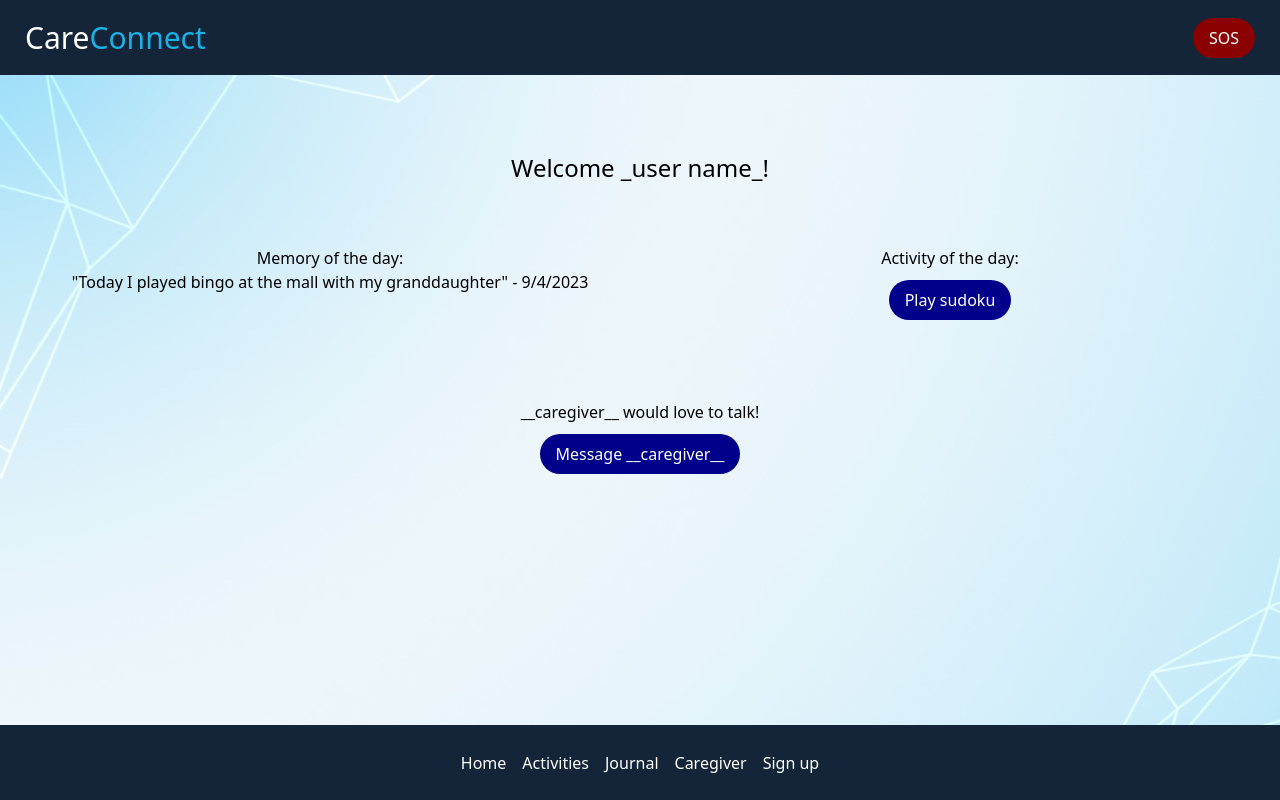
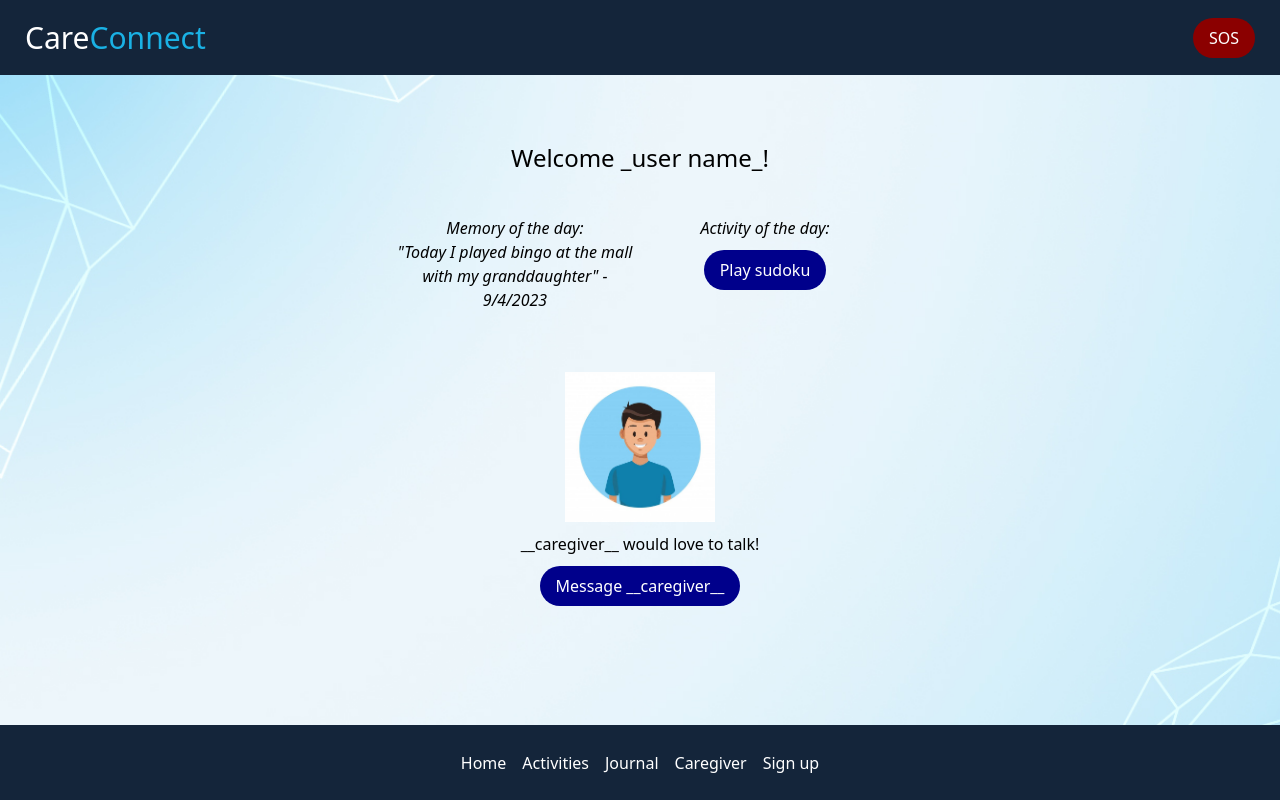
Before and after one commit to joshuaenoch/care-connect, a React (Vite) app in the folder CareConnect/: page / in a window 1280 px wide. Built offline with nearby package versions, Linux system fonts and the light colour scheme.

Commit message:
even more homepage css

```diff
--- a/CareConnect/src/index.css
+++ b/CareConnect/src/index.css
@@ -121,6 +121,8 @@ textarea:focus {
   align-items: center;
   text-align: center;
   margin-bottom: 20px;
+  color: black;
+  font-style: italic;
   /*border: 2px solid lightgrey;
   background-color: white;*/
 }
@@ -128,4 +130,16 @@ textarea:focus {
 .ofthedays {
   display: flex;
   justify-content:space-between;
+  margin: 0 auto;
+  max-width: 500px;
 }
+
+.image-container {
+  display: flex;
+  justify-content: center;
+  margin-bottom: 10px
+}
+
+.image-container img {
+  margin: 0 auto;
+}
--- a/CareConnect/src/pages/HomePage.jsx
+++ b/CareConnect/src/pages/HomePage.jsx
@@ -10,23 +10,28 @@ export default function HomePage() {
 
     return (
         <div className="home-container">
-            <h2 className = "title" style={{margin: "60px 0px 60px 0px"}}>Welcome _user name_!</h2>
+            <h2 className = "title" style={{margin: "50px 0px 40px 0px"}}>Welcome _user name_!</h2>
             <div className = "ofthedays">
                 <div className = "oftheday">
                     <div>Memory of the day:</div>
-                    <div style={{marginBottom:"60px", textAlign:"center"}}>"Today I played bingo at the mall with my granddaughter" - 9/4/2023</div>
+                    <div style={{marginBottom:"40px", textAlign:"center"}}>"Today I played bingo at the mall with my granddaughter" - 9/4/2023</div>
                 </div>
                 <div className = "oftheday">
                     <div>Activity of the day:</div>
                     <button
-                        style={{ backgroundColor: "darkblue", color: "white", marginTop: "10px", marginBottom: "60px" }}
+                        style={{ backgroundColor: "darkblue", color: "white", marginTop: "10px", marginBottom: "40px" }}
                         onClick={() => handleClick("/sudoku")}
                     >
                         Play sudoku
                     </button>
                 </div>
             </div>
-            <div>__caregiver__ would love to talk!</div>
+            <div class="image-container">
+                <img src="../public/images/avatar.jpg" alt="Avatar" width="150px" height="150px"/>
+            </div>
+            <div>
+                __caregiver__ would love to talk!
+            </div>
             <button
                 style={{ backgroundColor: "darkblue", color: "white", marginTop: "10px", marginBottom: "60px" }}
                 onClick={() => handleClick("/CaregiverPage")}
```
Also changed, not shown: CareConnect/public/images/avatar.jpg (added).
